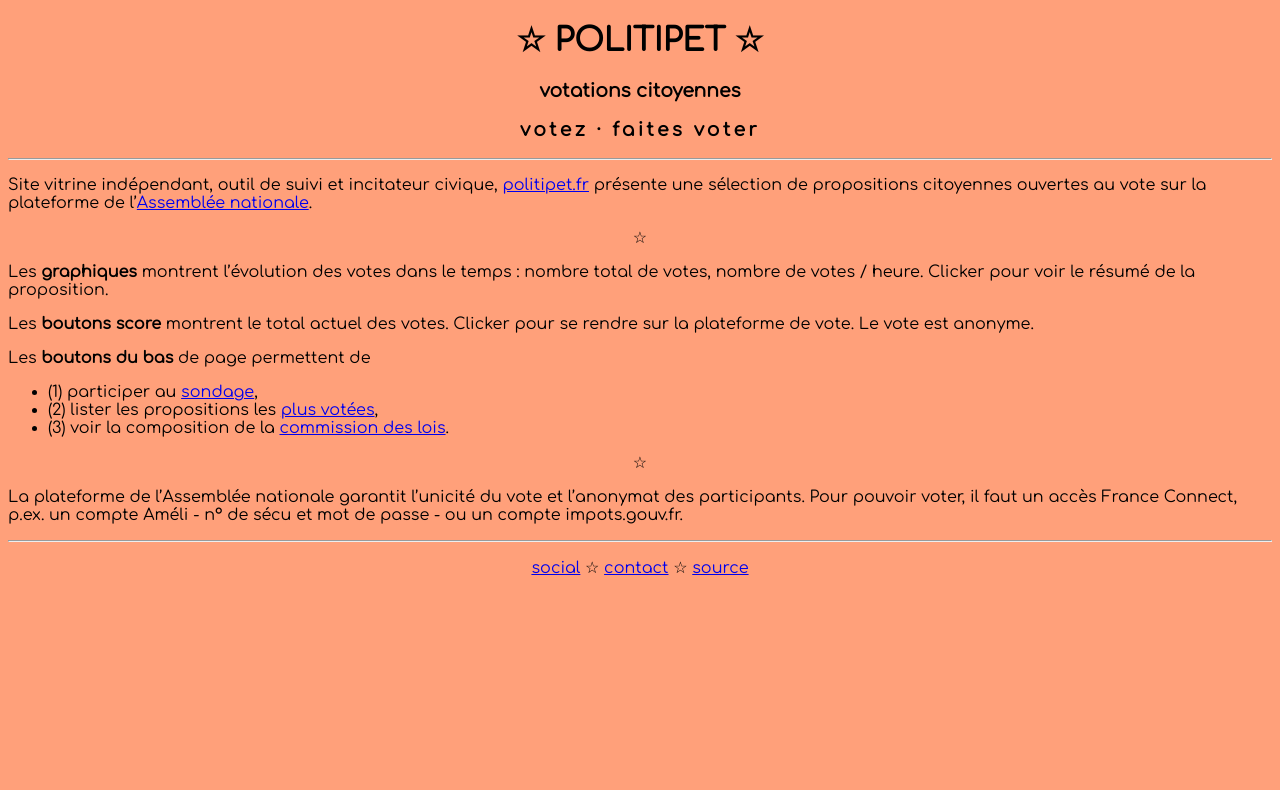
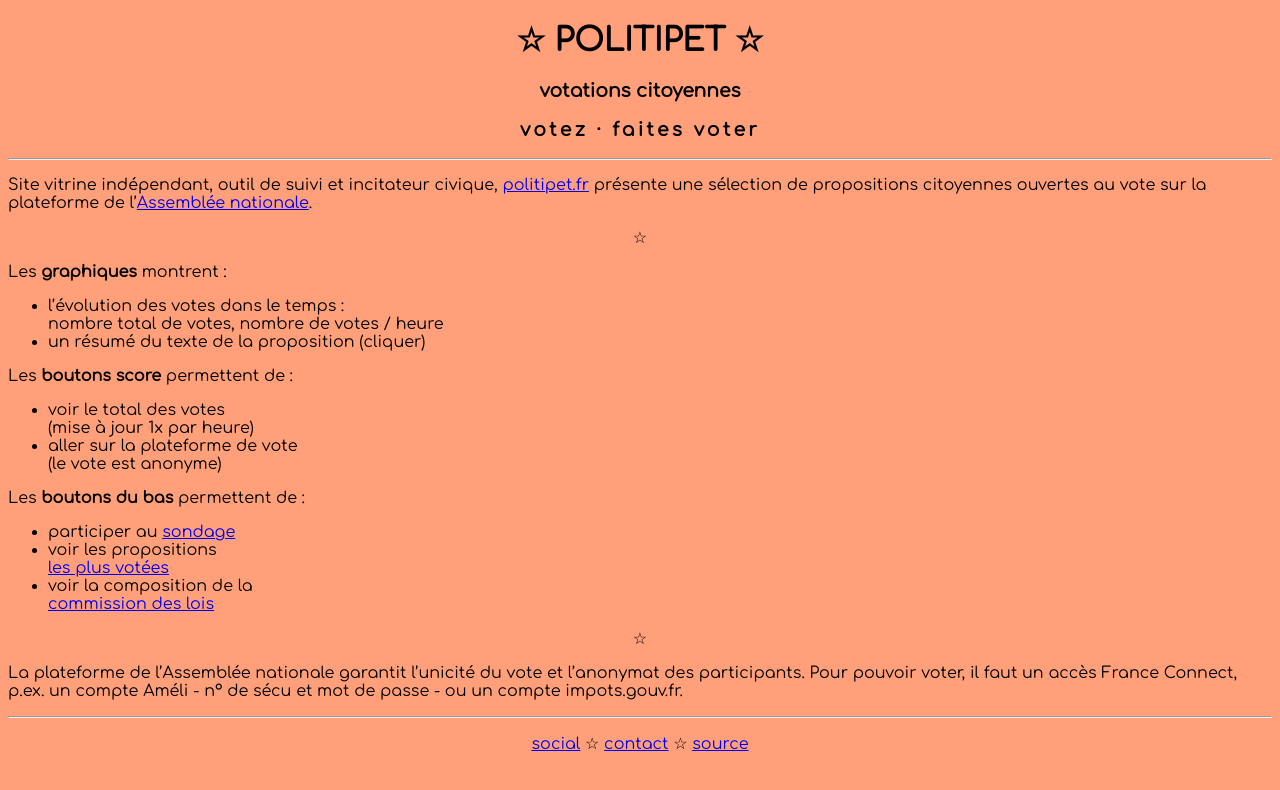
Before and after one commit to politipet/politipet.github.io, a Jekyll site: the page built from info.md, in a window 1280 px wide. Shown: the top 790 px of the page. Built offline with Jekyll 4.4.1, drawn with Linux system fonts in a browser that asks for light colours; our own code applies the rules of GitHub Pages for plain Markdown files.

Commit message:
use bullet-lists in info.md

```diff
--- a/info.md
+++ b/info.md
@@ -19,17 +19,23 @@
 
 <center>☆</center>
 
-Les **graphiques** montrent l'évolution des votes dans le temps :
-nombre total de votes, nombre de votes / heure.
-Clicker pour voir le résumé de la proposition.
+Les **graphiques** montrent :
+- l'évolution des votes dans le temps :<br>
+  nombre total de votes, nombre de votes / heure
+- un résumé du texte de la proposition (cliquer)
 
-Les **boutons score** montrent le total actuel des votes.
-Clicker pour se rendre sur la plateforme de vote. Le vote est anonyme.
+Les **boutons score** permettent de :
+- voir le total des votes<br>
+  (mise à jour 1x par heure)
+- aller sur la plateforme de vote<br>
+  (le vote est anonyme)
 
-Les **boutons du bas** de page permettent de
-- (1) participer au [sondage](poll/),
-- (2) lister les propositions les [plus votées][most voted],
-- (3) voir la composition de la [commission des lois](commission/lois.md).
+Les **boutons du bas** permettent de :
+- participer au [sondage](poll/)
+- voir les propositions<br>
+  [les plus votées][most voted]
+- voir la composition de la<br>
+  [commission des lois](commission/lois.md)
 
 <center>☆</center>
 
```
